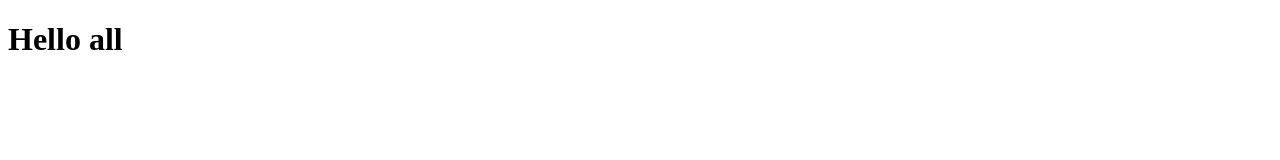
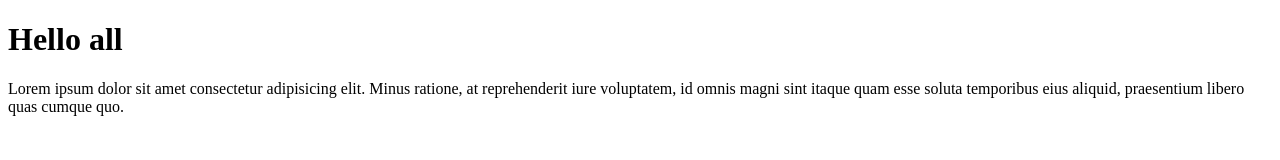
Before and after one commit to Kin-Doung/Rithy-and-Kin, a plain HTML site: page index.html in a window 1280 px wide. Drawn offline with Linux system fonts and the light colour scheme.

Commit message:
create index.html

```diff
--- a/index.html
+++ b/index.html
@@ -7,5 +7,6 @@
 </head>
 <body>
     <h1>Hello all</h1>
+    <p>Lorem ipsum dolor sit amet consectetur adipisicing elit. Minus ratione, at reprehenderit iure voluptatem, id omnis magni sint itaque quam esse soluta temporibus eius aliquid, praesentium libero quas cumque quo.</p>
 </body>
 </html>
```
